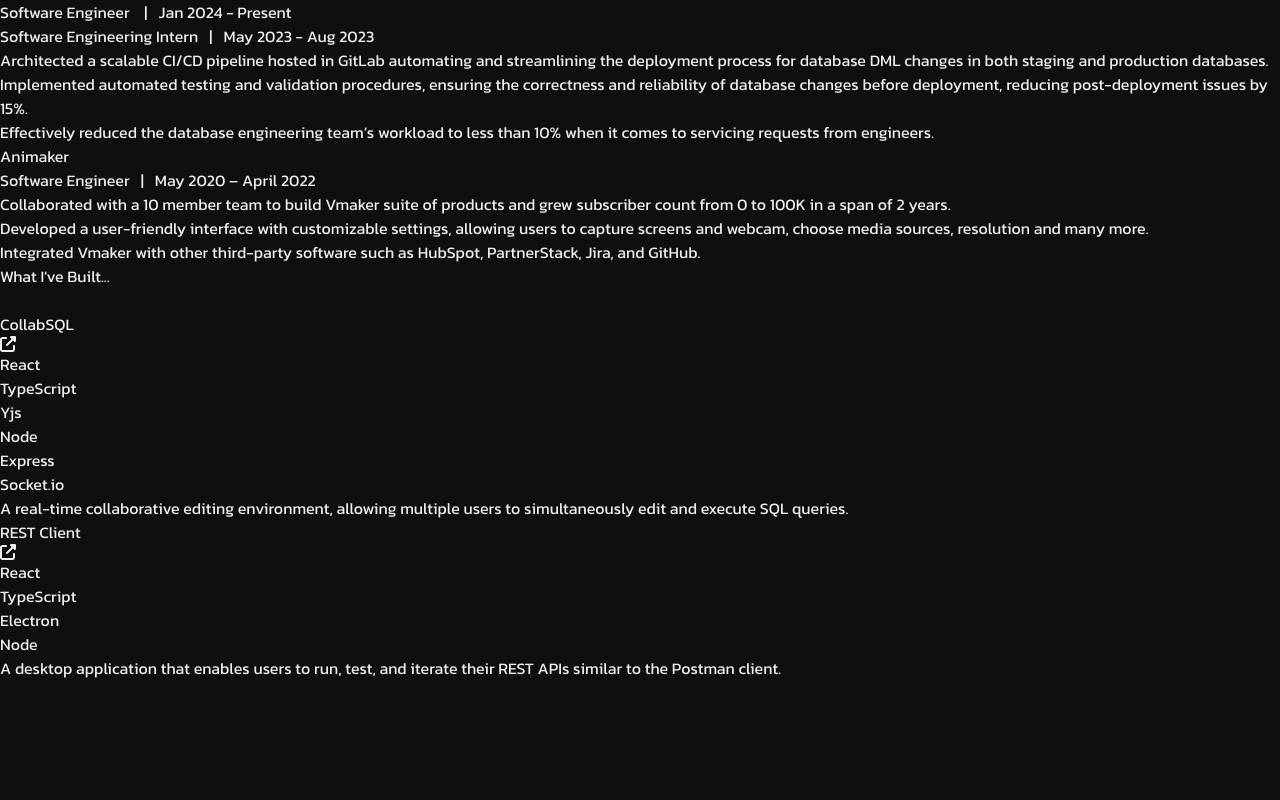
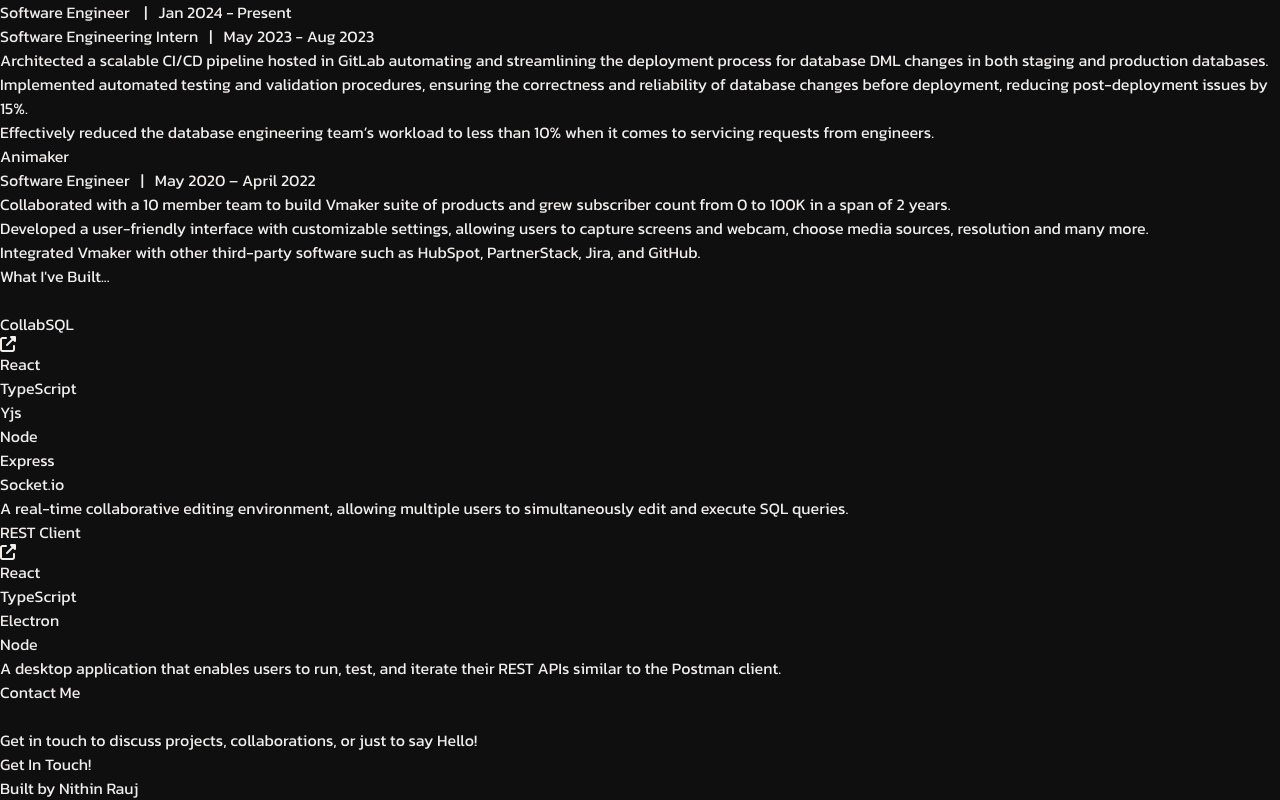
Before and after one commit to NithinRauj/portfolio, a React (Vite) app: page / in a window 1280 px wide. Shown: the part 192-992 px from the top of the page. Before the commit the page ends 872 px from the top, so only its background shows below. Built offline with nearby package versions, Linux system fonts and the light colour scheme.

Commit message:
Added contact me and footer sections

```diff
--- a/src/ConnectBar.jsx
+++ b/src/ConnectBar.jsx
@@ -13,19 +13,19 @@
 
     useEffect(() => {
         if (barRef.current) {
-            barRef.current.classList.remove('-translate-x-[155%]');
+            barRef.current.classList.remove('-translate-x-[160%]');
         }
     }, []);
 
     return (
         <div ref={barRef}
             className='fixed left-5 bottom-9 flex flex-col
-            justify-between h-36 -translate-x-[155%]
-            transition-transform duration-300 ease-in'
+            justify-between h-36 -translate-x-[160%]
+            transition-transform duration-300 ease-in delay-1000'
         >
-            <Icon icon={emailSvg} url={MAIL_URL} alt='email-icon' className='w-9 h-9 cursor-pointer' />
-            <Icon icon={linkedinSvg} target='_blank' url={LINKEDIN_URL} alt="linkedin-icon" className='w-9 h-9 cursor-pointer' />
-            <Icon icon={githubSvg} target='_blank' url={GITHUB_URL} alt="github-icon" className='w-9 h-9 cursor-pointer' />
+            <Icon icon={emailSvg} url={MAIL_URL} alt='email-icon' className='w-9 h-9 cursor-pointer hover:scale-110 transition-transform ease-in' />
+            <Icon icon={linkedinSvg} target='_blank' url={LINKEDIN_URL} alt="linkedin-icon" className='w-9 h-9 cursor-pointer hover:scale-110 transition-transform ease-in' />
+            <Icon icon={githubSvg} target='_blank' url={GITHUB_URL} alt="github-icon" className='w-9 h-9 cursor-pointer hover:scale-110 transition-transform ease-in' />
         </div>
     )
 }
--- a/src/Content.jsx
+++ b/src/Content.jsx
@@ -3,10 +3,12 @@
 import Badge from "./Badge";
 import Icon from "./Icon";
 import linkSvg from './assets/link.svg';
+import Footer from "./Footer";
 
 const Content = () => {
 
     const PROJECT_URLS = ['https://github.com/NithinRauj/CollabSQL', 'https://github.com/NithinRauj/rest-client-electron'];
+    const MAIL_URL = 'mailto: raujnithin@gmail.com'
 
     const headerRef = useRef();
     const subHeaderRef = useRef();
@@ -14,6 +16,7 @@
     const job2Ref = useRef();
     const project1Ref = useRef();
     const project2Ref = useRef();
+    const contactSectionRef = useRef();
 
     const intersectionCallback = (elements) => {
         elements.forEach((element) => {
@@ -32,21 +35,33 @@
                         element.target.classList.remove('translate-x-[150%]')
                     }
                     break;
+                case 'contact-me':
+                    if (element.isIntersecting) {
+                        element.target.classList.remove('max-h-0')
+                        element.target.classList.add('max-h-64')
+                    }
+                    break;
+                default:
             }
         });
     }
 
     const defineScrollObserver = () => {
         const observer = new IntersectionObserver(intersectionCallback, { rootMargin: '0px' });
-        if (headerRef.current && subHeaderRef.current && job1Ref.current && job2Ref.current) {
+        if (headerRef.current && subHeaderRef.current && job1Ref.current && job2Ref.current && project1Ref.current && project2Ref.current && contactSectionRef.current) {
             observer.observe(headerRef.current);
             observer.observe(subHeaderRef.current);
             observer.observe(job1Ref.current);
             observer.observe(job2Ref.current);
             observer.observe(project1Ref.current);
             observer.observe(project2Ref.current);
+            observer.observe(contactSectionRef.current);
         }
         return () => observer.disconnect();
+    }
+
+    const onContact = () => {
+        window.open(MAIL_URL, '_blank');
     }
 
     useEffect(() => {
@@ -116,6 +131,7 @@
 
                 </div>
             </div>
+
             <div className="h-screen flex items-center justify-center overflow-x-hidden">
                 <div className="w-1/2">
                     <p className="transition duration-300 text-7xl text-center">What I&apos;ve Built...</p><br />
@@ -158,6 +174,19 @@
 
                 </div>
             </div>
+
+            <div className="h-screen flex items-center justify-center overflow-x-hidden">
+                <div ref={contactSectionRef} className="contact-me w-1/2 max-h-0 overflow-hidden transition-[max-height] duration-500 ease-in">
+                    <p className="transition duration-300 text-7xl text-center">Contact Me</p><br />
+                    <div className="flex flex-col justify-center items-center">
+                        <p className='font-extralight'>Get in touch to discuss projects, collaborations, or just to say Hello!</p>
+                        <button onClick={onContact} className="border-2 my-5 p-4 rounded-lg hover:scale-110 transition-transform ease-in">
+                            Get In Touch!
+                        </button>
+                    </div>
+                </div>
+            </div>
+            <Footer />
         </>
     )
 }
--- /dev/null
+++ b/src/Footer.jsx
@@ -0,0 +1,9 @@
+
+
+const Footer = () => {
+    return (
+        <div className="font-extralight text-sm w-fit m-auto">Built by Nithin Rauj</div>
+    )
+}
+
+export default Footer
```
